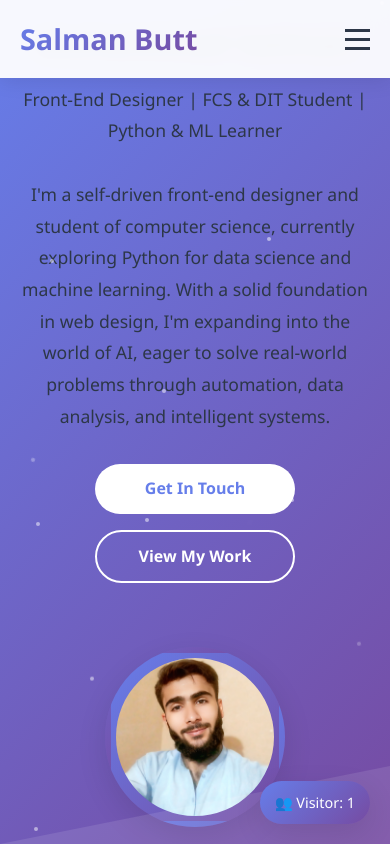
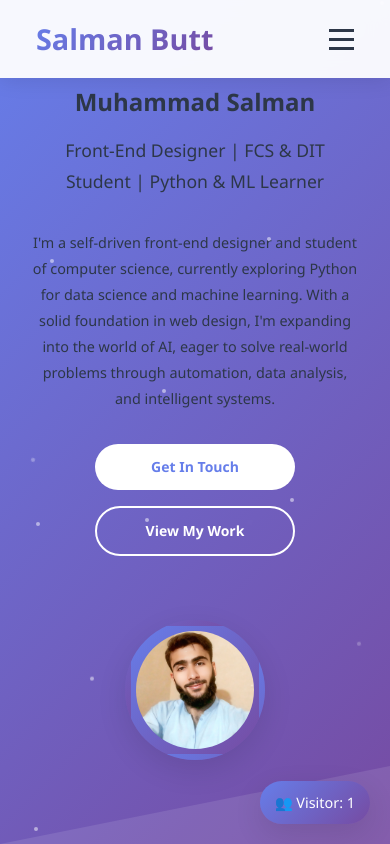
Before and after one commit to salmanbutt0123/Demo-Portfolio, a plain HTML site: page index.html in a window 390 px wide. Shown: the top 844 px of the page. Drawn offline with nearby package versions, Linux system fonts and the light colour scheme.

Commit message:
portfolio.css

```diff
--- a/portfolio.css
+++ b/portfolio.css
@@ -568,3 +568,90 @@ body {
         height: 180px;
     }
 }
+/* ===============================
+   Responsive Design
+   =============================== */
+
+/* Tablets (max-width: 1024px) */
+@media (max-width: 1024px) {
+    body {
+        font-size: 16px;
+    }
+
+    .hero h1 {
+        font-size: 2rem;
+    }
+
+    .hero p {
+        font-size: 1rem;
+    }
+}
+
+/* Mobile (max-width: 768px) */
+@media (max-width: 768px) {
+    body {
+        font-size: 15px;
+    }
+
+    .navbar {
+        flex-direction: column;
+        padding: 1rem;
+    }
+
+    .nav-links {
+        flex-direction: column;
+        gap: 1rem;
+        margin-top: 1rem;
+    }
+
+    .hero-layout {
+        flex-direction: column;
+        text-align: center;
+    }
+
+    .hero h1 {
+        font-size: 1.8rem;
+        line-height: 2.2rem;
+    }
+
+    .hero p {
+        font-size: 1rem;
+    }
+
+    .hero-image img {
+        width: 160px;
+        height: 160px;
+    }
+
+    section {
+        padding: 2rem 1rem;
+    }
+}
+
+/* Small Mobile (max-width: 480px) */
+@media (max-width: 480px) {
+    body {
+        font-size: 14px;
+    }
+
+    .hero h1 {
+        font-size: 1.5rem;
+    }
+
+    .hero p {
+        font-size: 0.9rem;
+    }
+
+    .hero-image img {
+        width: 140px;
+        height: 140px;
+    }
+
+    .nav-links {
+        font-size: 0.9rem;
+    }
+
+    section {
+        padding: 1.5rem 0.8rem;
+    }
+}
```
